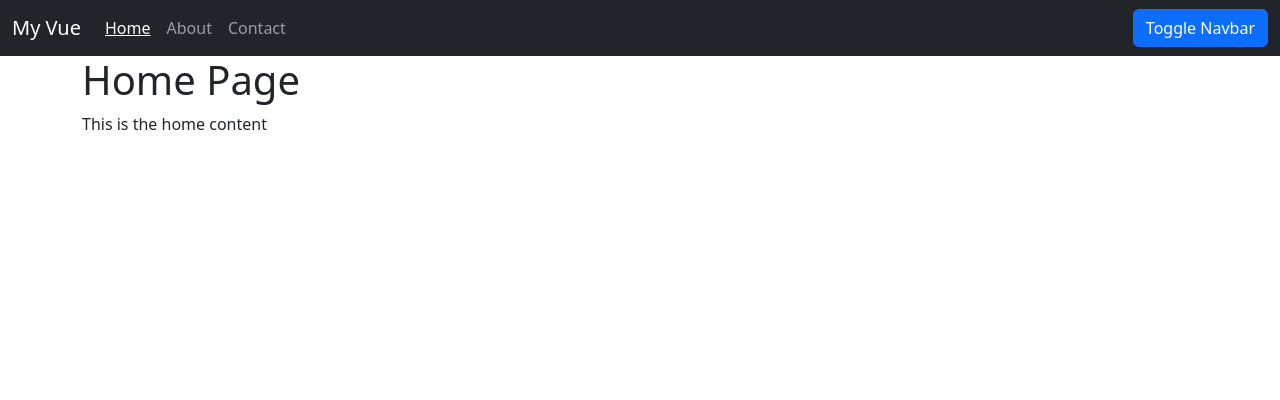
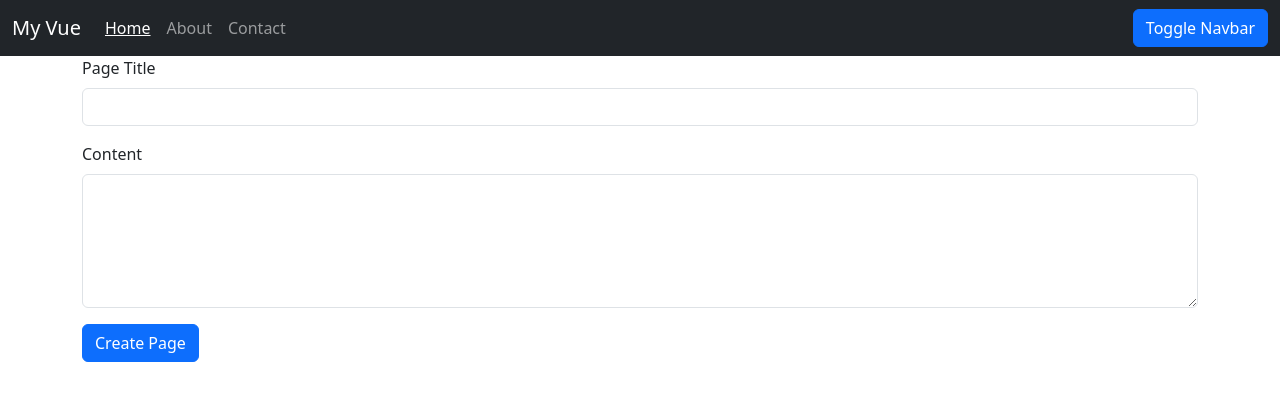
Before and after one commit to ericmc21/vue-start-spa, a Vue app: page / in a window 1280 px wide. Shown: the top 400 px of the page. Built offline with nearby package versions, Linux system fonts and the light colour scheme; the HTML template or start-up script is replaced by a standard one.

Commit message:
lesson 4.4

```diff
--- a/src/App.vue
+++ b/src/App.vue
@@ -4,9 +4,11 @@
       :active-page="activePage"
       :nav-link-click="(index) => activePage = index"
     ></navbar>
-    <page-viewer v-if="pages.length > 0" :page="pages[activePage]"></page-viewer>
+   <!-- <page-viewer v-if="pages.length > 0" :page="pages[activePage]"></page-viewer>-->
 
+<create-page :page-created="pageCreated">
 
+</create-page>
 
 </template>
 
@@ -14,12 +16,14 @@
 <script>
 import Navbar from './components/Navbar.vue';
 import PageViewer from  './components/PageViewer.vue';
+import CreatePage from './components/CreatePage.vue'
 
 
 export default {
   components: {
     Navbar,
-    PageViewer
+    PageViewer,
+    CreatePage
   },
   created (){
     this.getPages();
@@ -37,6 +41,10 @@
             let res = await fetch('pages.json');
             let data = await res.json();
             this.pages = data;
+          },
+          pageCreated(pageObj){
+            console.log(pageObj);
+
           }
         }
 }
--- /dev/null
+++ b/src/components/CreatePage.vue
@@ -0,0 +1,44 @@
+<template>
+
+<div class="container mb-3">
+    <form action="">
+        <div class="mb-3">
+            <label for="" class="form-label">
+                Page Title
+            </label>
+            <input
+            type="text"
+            class="form-control"
+            v-model="pageTitle"/>
+        </div>
+        <div class="mb-3">
+            <label for="" class="form-label">
+                Content
+            </label>
+            <textarea
+            type="text"
+            class="form-control"
+            rows="5"
+            v-model="content"></textarea>
+        </div>
+        <div class="mb-3">
+            <button class="btn btn-primary"
+            @click.prevent="pageCreated({pageTitle, content})">
+                Create Page
+            </button>
+        </div>
+    </form>
+
+</div>
+</template>
+<script>
+export default {
+    props: ['pageCreated'],
+    data(){
+        return {
+            pageTitle: '',
+            content: ''
+        }
+    }
+}
+</script>
```
